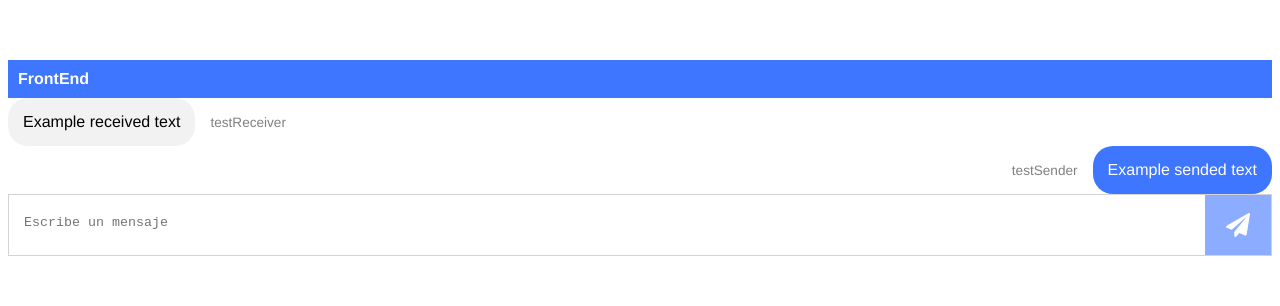
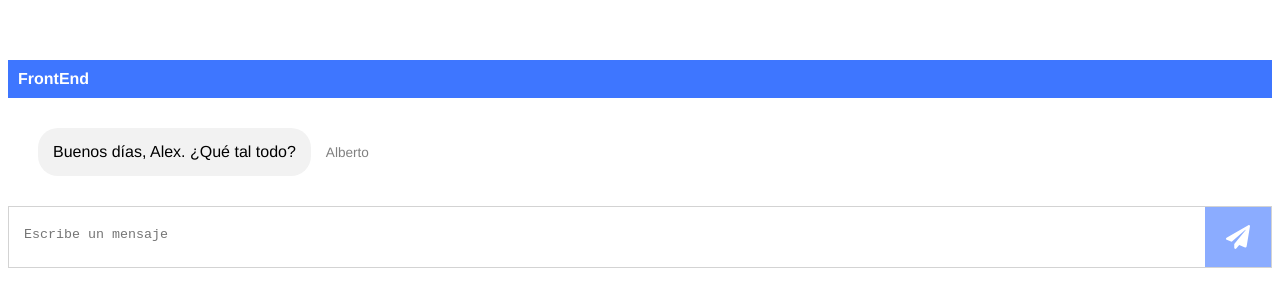
Before and after one commit to ricardopruiz/chat-demo, a Vue app: page / in a window 1280 px wide. Shown: the top 306 px of the page. Built offline with nearby package versions, Linux system fonts and the light colour scheme.

Commit message:
added message log

```diff
--- a/src/App.vue
+++ b/src/App.vue
@@ -1,44 +1,62 @@
 <template>
   <div id="app">
     <BaseChatHeader />
-    <BaseChatMessage
-      messageUser="testReceiver"
-      messageText="Example received text"
-      :messageReceived="true"
-    />
-    <BaseChatMessage
-      messageUser="testSender"
-      messageText="Example sended text"
-      :messageReceived="false"
-    />
+
+    <ChatMessageLog :conversationMessages="messageList" />
 
     <ChatSendBar @newMessage="appendNewMessage" />
   </div>
 </template>
 
 <script>
-import BaseChatMessage from "./components/baseComponents/BaseChatMessage";
 import BaseChatHeader from "./components/baseComponents/BaseChatHeader";
+import ChatMessageLog from "./components/ChatMessageLog";
 import ChatSendBar from "./components/ChatSendBar";
 
 export default {
   name: "ChatApp",
   components: {
-    BaseChatMessage,
     BaseChatHeader,
     ChatSendBar,
+    ChatMessageLog,
   },
   data() {
     return {
       text: "undefined",
+      messageList: [],
+      user: "Alex",
+      targetUser: "Alberto",
     };
   },
 
   methods: {
+    createNewMessage(user, text, isReceived = false) {
+      const newMessage = {
+        id: this.messageList.length + 1,
+        user,
+        text,
+        isReceived,
+      };
+
+      this.messageList.push(newMessage);
+    },
+
+    appendFirstMessage() {
+      this.createNewMessage(
+        this.targetUser,
+        `Buenos días, ${this.user}. ¿Qué tal todo?`,
+        true
+      );
+    },
+
     appendNewMessage(message) {
-      console.log("new message: " + message);
+      this.createNewMessage(this.user, message);
     },
   },
+
+  mounted() {
+    this.appendFirstMessage();
+  }
 };
 </script>
 
--- /dev/null
+++ b/src/components/ChatMessageLog.vue
@@ -0,0 +1,35 @@
+<template>
+  <div class="message-log">
+    <BaseChatMessage
+      v-for="message in conversationMessages"
+      :key="message.id"
+      :messageUser="message.user"
+      :messageText="message.text"
+      :messageReceived="message.isReceived"
+    />
+  </div>
+</template>
+
+<script>
+import BaseChatMessage from "./baseComponents/BaseChatMessage";
+
+export default {
+  components: {
+    BaseChatMessage,
+  },
+
+  props: {
+    conversationMessages: {
+      type: Array,
+      required: true,
+    },
+  },
+};
+</script>
+
+<style lang="scss">
+.message-log {
+  overflow: hidden;
+  padding: 30px;
+}
+</style>
```
